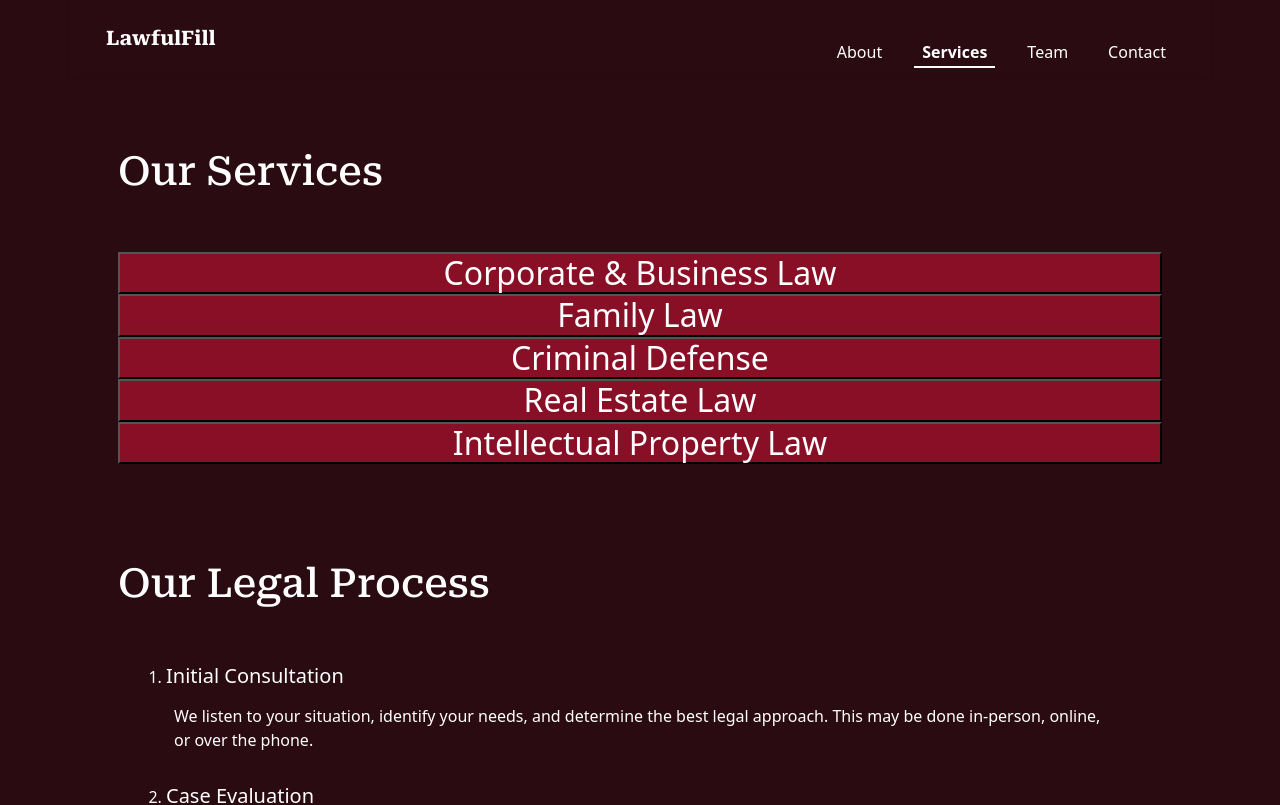
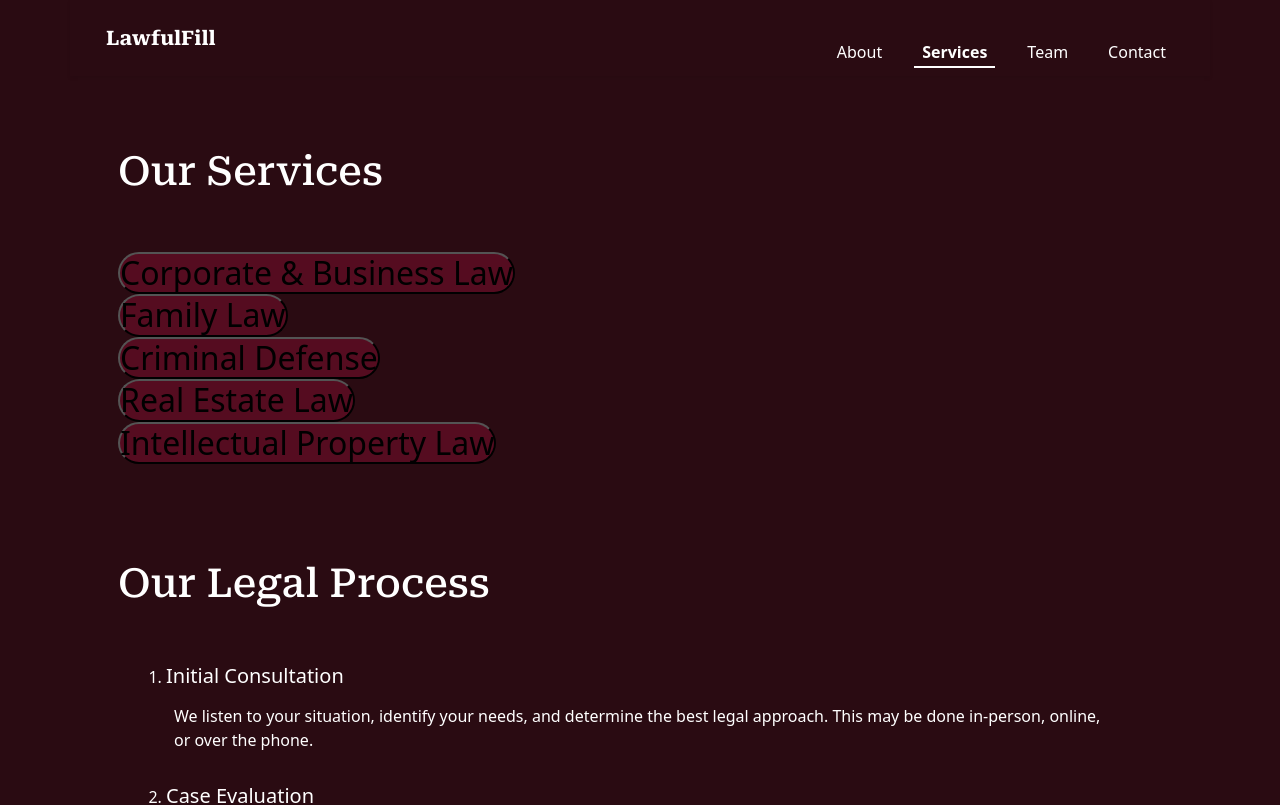
Before and after one commit to devcastre/Lawfirm-next-project, a Next.js app: page /services in a window 1280 px wide. Shown: the top 805 px of the page. Built offline with nearby package versions, Linux system fonts and the light colour scheme.

Commit message:
put use client and button .accordionButton to its component

```diff
--- a/src/app/Components/Accordion.jsx
+++ b/src/app/Components/Accordion.jsx
@@ -1,3 +1,6 @@
+'use client'
+
+
 import React from 'react'
 
 
--- a/src/app/styles/accordion.module.css
+++ b/src/app/styles/accordion.module.css
@@ -15,23 +15,23 @@
   border: none;
 }
 
-.accordionButton {
+button .accordionButton {
   border-radius: 0;
   width: 100%;
   background: var(--primaryColor);
   color: #ffffff;
 }
 
-.accordionButton:not(.collapsed)::after, .accordionButton::after{
+button .accordionButton:not(.collapsed)::after, button .accordionButton::after{
   filter: brightness(0) invert(1);
 }
 
-.accordionButton:focus {
+button .accordionButton:focus {
   box-shadow: none;
   border-color: transparent;
 }
 
-.accordionButton:not(.collapsed) {
+button .accordionButton:not(.collapsed) {
   background: var(--teriaryColor);
   color: #ffffff;
 }
--- a/src/app/team/[id]/page.js
+++ b/src/app/team/[id]/page.js
@@ -89,7 +89,7 @@ export default function LawyerProfilePage() {
         <div className='text-center text-lg-start m-2 m-md-4'>
           <p>{lawyer.bio}</p>
         </div>
-        <div className='row m-2 text-center text-lg-start'>
+        <div className='row m-2 g-5 text-center text-lg-start'>
           <div className='col-12 col-md-6'>
             <h4 className='font-fam'>Education:</h4>
             <span>{lawyer.education}</span>
```
